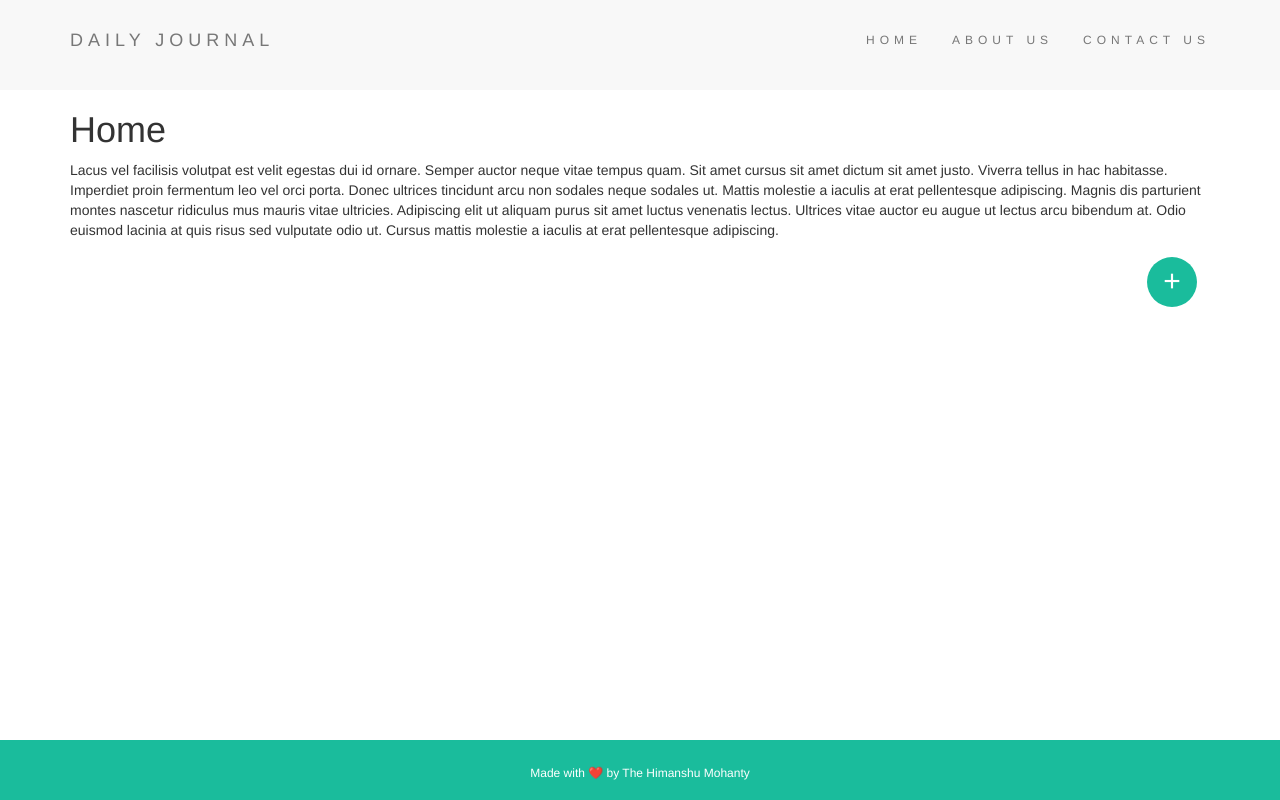
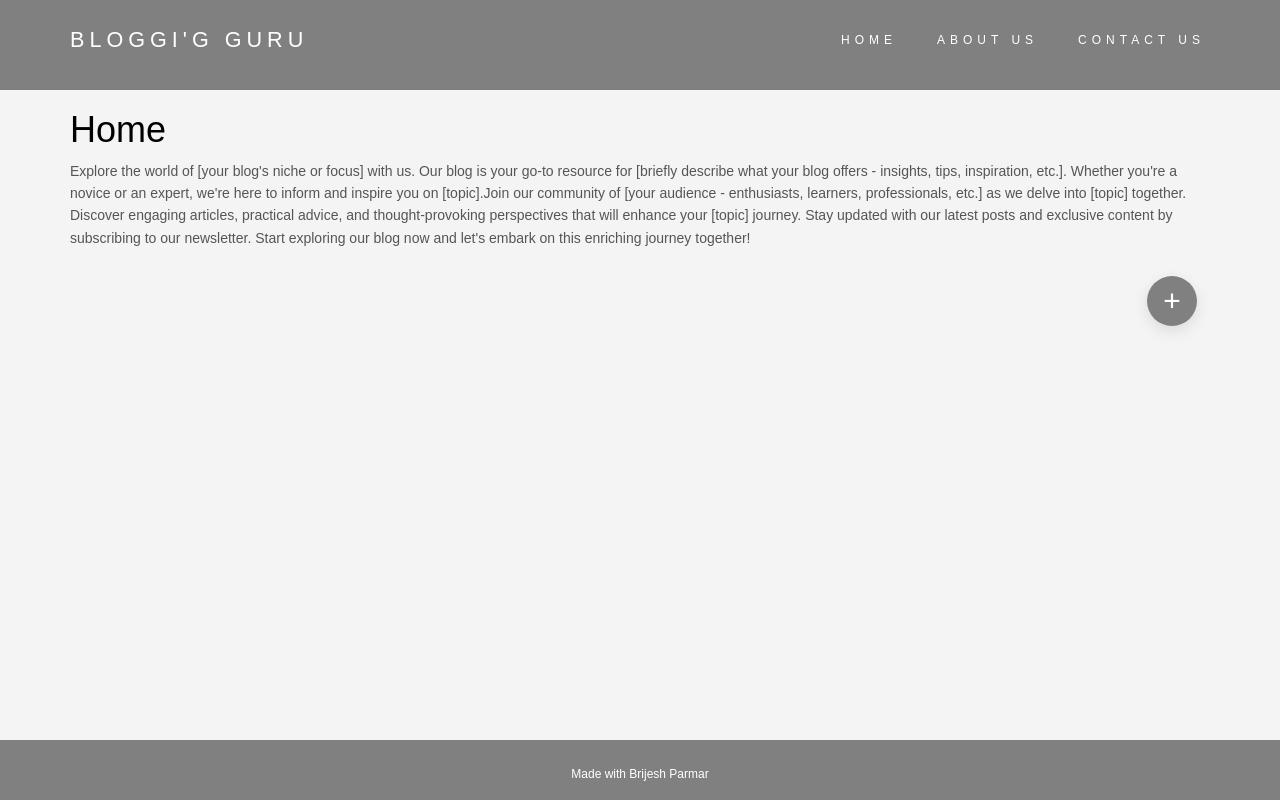
Before and after one commit to brijeshparmar2054/Bharat_InternShip, a Node server app: page / in a window 1280 px wide. Run offline with Node 20, Linux system fonts and the light colour scheme; data that the repository does not hold is empty; some libraries are stand-ins or nearby versions.

Commit message:
CSS File Updated

```diff
--- a/Task_1_Registration_Form/public/index.html
+++ b/Task_1_Registration_Form/public/index.html
@@ -11,7 +11,7 @@
 <body>
     <div class="container">
         <div class="row">
-            <div class="col-mod-3">
+            <div class="col-md-3">
             </div>
             <div class="col-md-6 main">
                 <form action="/sign_up" method="POST">
--- a/Task_2_Blog_Website/app.js
+++ b/Task_2_Blog_Website/app.js
@@ -6,9 +6,9 @@ const mongoose = require('mongoose');
 const ejs = require("ejs");
 const _ = require("lodash");
 
-const homeStartingContent = "Lacus vel facilisis volutpat est velit egestas dui id ornare. Semper auctor neque vitae tempus quam. Sit amet cursus sit amet dictum sit amet justo. Viverra tellus in hac habitasse. Imperdiet proin fermentum leo vel orci porta. Donec ultrices tincidunt arcu non sodales neque sodales ut. Mattis molestie a iaculis at erat pellentesque adipiscing. Magnis dis parturient montes nascetur ridiculus mus mauris vitae ultricies. Adipiscing elit ut aliquam purus sit amet luctus venenatis lectus. Ultrices vitae auctor eu augue ut lectus arcu bibendum at. Odio euismod lacinia at quis risus sed vulputate odio ut. Cursus mattis molestie a iaculis at erat pellentesque adipiscing.";
-const aboutContent = "Hac habitasse platea dictumst vestibulum rhoncus est pellentesque. Dictumst vestibulum rhoncus est pellentesque elit ullamcorper. Non diam phasellus vestibulum lorem sed. Platea dictumst quisque sagittis purus sit. Egestas sed sed risus pretium quam vulputate dignissim suspendisse. Mauris in aliquam sem fringilla. Semper risus in hendrerit gravida rutrum quisque non tellus orci. Amet massa vitae tortor condimentum lacinia quis vel eros. Enim ut tellus elementum sagittis vitae. Mauris ultrices eros in cursus turpis massa tincidunt dui.";
-const contactContent = "Scelerisque eleifend donec pretium vulputate sapien. Rhoncus urna neque viverra justo nec ultrices. Arcu dui vivamus arcu felis bibendum. Consectetur adipiscing elit duis tristique. Risus viverra adipiscing at in tellus integer feugiat. Sapien nec sagittis aliquam malesuada bibendum arcu vitae. Consequat interdum varius sit amet mattis. Iaculis nunc sed augue lacus. Interdum posuere lorem ipsum dolor sit amet consectetur adipiscing elit. Pulvinar elementum integer enim neque. Ultrices gravida dictum fusce ut placerat orci nulla. Mauris in aliquam sem fringilla ut morbi tincidunt. Tortor posuere ac ut consequat semper viverra nam libero.";
+const homeStartingContent = "Explore the world of [your blog's niche or focus] with us. Our blog is your go-to resource for [briefly describe what your blog offers - insights, tips, inspiration, etc.]. Whether you're a novice or an expert, we're here to inform and inspire you on [topic].Join our community of [your audience - enthusiasts, learners, professionals, etc.] as we delve into [topic] together. Discover engaging articles, practical advice, and thought-provoking perspectives that will enhance your [topic] journey. Stay updated with our latest posts and exclusive content by subscribing to our newsletter. Start exploring our blog now and let's embark on this enriching journey together!";
+const aboutContent = "Welcome to [Your Blog Name], where [briefly describe your blog's mission or purpose]. Whether you're passionate about [your blog's niche or focus], seeking practical advice, or looking for inspiration, you've come to the right place. At [Your Blog Name], we're dedicated to [describe what sets your blog apart - deepening knowledge, fostering community, providing expert insights, etc.]. Our goal is to [mention the primary goal - educate, entertain, inspire, etc.] and empower our readers through well-researched articles, engaging stories, and informative guides. Join us on this journey as we explore the nuances of [your niche/topic] together. Whether you're a curious beginner or a seasoned expert, there's something here for everyone. Our team of passionate writers and contributors are committed to delivering valuable content that enriches your understanding and enhances your experience in [topic]. Thank you for visiting [Your Blog Name]. Explore our latest posts, connect with us on social media, and subscribe to our newsletter for updates straight to your inbox. We look forward to sharing this exciting adventure with you!";
+const contactContent = "Have a question, suggestion, or just want to say hello? We'd love to hear from you! Get in touch with us using the contact form below or reach out to us directly at [your email address].Your feedback is valuable to us and helps us improve [Your Blog Name]. Whether you have inquiries about our content, partnership opportunities, or you simply want to share your thoughts, we're here to listen. Thank you for being a part of our community at [Your Blog Name]. We look forward to connecting with you!";
 
 const app = express();
 
--- a/Task_2_Blog_Website/package.json
+++ b/Task_2_Blog_Website/package.json
@@ -6,7 +6,7 @@
   "scripts": {
     "test": "echo \"Error: no test specified\" && exit 1"
   },
-  "author": "",
+  "author": "Brijesh Parmar",
   "license": "ISC",
   "dependencies": {
     "body-parser": "^1.18.3",
--- a/Task_2_Blog_Website/public/css/styles.css
+++ b/Task_2_Blog_Website/public/css/styles.css
@@ -1,25 +1,87 @@
+/* General Styles */
 html {
   min-height: 100%;
   position: relative;
 }
 
+body {
+  font-family: 'Arial', sans-serif;
+  line-height: 1.6;
+  margin: 0;
+  padding: 0;
+  background: #f4f4f4;
+  color: #333; /* General text color */
+}
+
+h1, h2, h3, h4, h5, h6 {
+  color: grey; /* Heading color */
+  margin-top: 0;
+}
+
+/* Container Styles */
 .container-fluid {
   padding-top: 70px;
   padding-bottom: 70px;
+  background: grey;
+  box-shadow: 0 0 10px rgba(0, 0, 0, 0.1);
+  margin-top: 20px;
+  border-radius: 8px;
 }
+
+/* Navbar Styles */
 .navbar {
   padding-top: 15px;
   padding-bottom: 15px;
   border: 0;
   border-radius: 0;
-    margin-bottom: 0;
   font-size: 12px;
   letter-spacing: 5px;
-}
-.navbar-nav  li a:hover {
-    color: #1abc9c !important;
+  background-color: grey;
 }
 
+.navbar-brand {
+  color: #fff !important;
+  font-size: 1.8em;
+}
+
+.navbar-nav li a {
+  color: #fff !important;
+  padding: 15px 20px;
+}
+
+.navbar-nav li a:hover {
+  color: black !important;
+  background-color: transparent !important;
+}
+
+/* Button Styles */
+.btn {
+  display: flex;
+  flex-direction: row;
+  justify-content: flex-end;
+  align-items: flex-end;
+  margin-top: 20px;
+}
+
+.add {
+  min-height: 50px;
+  width: 50px;
+  border-radius: 50%;
+  border: none;
+  background-color: grey;
+  color: #fff;
+  font-size: 30px;
+  cursor: pointer;
+  box-shadow: 0 5px 15px rgba(0, 0, 0, 0.1);
+  transition: background-color 0.3s ease, box-shadow 0.3s ease;
+}
+
+.add:hover {
+  background-color: grey;
+  box-shadow: 0 8px 20px rgba(0, 0, 0, 0.2);
+}
+
+/* Footer Styles */
 .footer-padding {
   padding-bottom: 60px;
 }
@@ -30,7 +92,7 @@ html {
   bottom: 0;
   width: 100%;
   height: 60px;
-	background-color: #1abc9c;
+  background-color: grey;
 }
 
 .footer p {
@@ -38,20 +100,90 @@ html {
   font-size: 12px;
   color: #fff;
 }
-.add {
-  min-height: 50px;
-  width: 50px;
-  border-radius: 50%;
-  border-color: transparent;
-  background-color:#1abc9c;
-  color: #fff;
-  font-size: 30px;
 
-  border-width: 0;
+/* Home Page Styles */
+h1 {
+  color: black; /* Home title color */
 }
-.btn{
-  display: flex;
-  flex-direction: row;
-  justify-content: flex-end;
-  align-items: flex-end;
+
+p {
+  color: #555; /* Home paragraph color */
 }
+
+a {
+  color: black; /* Link color */
+}
+
+a:hover {
+  color: grey; /* Link hover color */
+}
+
+/* Post Page Styles */
+.post-title {
+  color: #28a745; /* Post title color */
+}
+
+.post-content {
+  color: grey; /* Post content color */
+}
+
+/* Contact Page Styles */
+.contact-title {
+  color: grey; /* Contact title color */
+}
+
+.contact-content {
+  color: #555; /* Contact content color */
+}
+
+/* Compose Page Styles */
+.compose-title {
+  color: #ffc107; /* Compose title color */
+}
+
+.compose-content {
+  color: #555; /* Compose content color */
+}
+
+/* About Page Styles */
+.about-title {
+  color: #6c757d; /* About title color */
+}
+
+.about-content {
+  color: #555; /* About content color */
+}
+
+/* Responsive Styles */
+@media (max-width: 768px) {
+  .navbar-header {
+    float: none;
+  }
+
+  .navbar-toggle {
+    display: block;
+  }
+
+  .navbar-collapse {
+    border-top: 1px solid transparent;
+    box-shadow: none;
+  }
+
+  .navbar-collapse.collapse {
+    display: none !important;
+  }
+
+  .navbar-nav {
+    float: none !important;
+    margin-top: 7.5px;
+  }
+
+  .navbar-nav>li {
+    float: none;
+  }
+
+  .navbar-nav>li>a {
+    padding-top: 10px;
+    padding-bottom: 10px;
+  }
+}
--- a/Task_2_Blog_Website/views/partials/footer.ejs
+++ b/Task_2_Blog_Website/views/partials/footer.ejs
@@ -2,7 +2,7 @@
 </div>
 <div class="footer-padding"></div>
   <div class="footer">
-    <p>Made with ❤️ by The Himanshu Mohanty</p>
+    <p>Made with Brijesh Parmar</p>
   </div>
 </div>
 </body>
--- a/Task_2_Blog_Website/views/partials/header.ejs
+++ b/Task_2_Blog_Website/views/partials/header.ejs
@@ -3,7 +3,7 @@
 
 <head>
   <meta charset="utf-8">
-  <title>Daily Journal</title>
+  <title>BLOGGI'G GURU</title>
   <link rel="shortcut icon" href="/asset/favicon.png" type="image/x-icon">
   <meta charset="utf-8">
   <link rel="stylesheet" href="https://maxcdn.bootstrapcdn.com/bootstrap/3.3.7/css/bootstrap.min.css">
@@ -11,7 +11,7 @@
   <nav class="navbar navbar-default">
     <div class="container">
       <div class="navbar-header">
-        <p class="navbar-brand">DAILY JOURNAL</p>
+        <p class="navbar-brand">BLOGGI'G GURU</p>
       </div>
         <ul class="nav navbar-nav navbar-right">
           <li id="home"><a href="/">HOME</a></li>
```
Also changed, not shown: Task_1_Registration_Form/public/styles.css (+63 -42 lines). Lines whose indentation alone changed are shown as unchanged.
